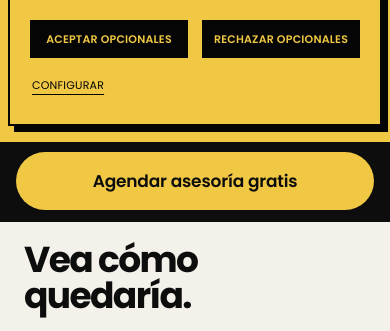
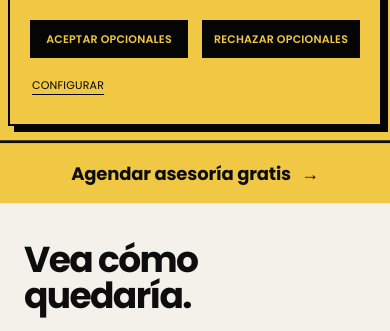
Before and after one commit to hectorvloz/indigo-estudio-web, an Astro site: page /consignatarias in a window 390 px wide. Shown: the part 710-1041 px from the top of the page. Built offline with nearby package versions, Linux system fonts and the light colour scheme; Astro itself is replaced by a stand-in of ours; no server answers.

Commit message:
Barra fija de asesoría en celular: amarilla de borde a borde, sin píldora
Co-Authored-By: Claude <noreply@anthropic.com>

```diff
--- a/src/pages/consignatarias.astro
+++ b/src/pages/consignatarias.astro
@@ -269,7 +269,7 @@ const schema = {
     </section>
   </main>
   <div class="cs-sticky is-on" data-sticky aria-hidden="true">
-    <a class="cs-button cs-button-yellow" href={booking} data-booking tabindex="-1">{cta}</a>
+    <a class="cs-button cs-button-yellow" href={booking} data-booking tabindex="-1">{cta} <span aria-hidden="true">→</span></a>
   </div>
   <script>import '../scripts/consignatarias';</script>
 </Layout>
--- a/src/styles/consignatarias.css
+++ b/src/styles/consignatarias.css
@@ -290,12 +290,14 @@
   .cs-close-foot .cs-button{width:100%}
   .cs-band-copy .cs-button,.cs-spin-cta{width:100%}
   .cs-offer-gift{font-size:14px!important}
-  .cs{padding-bottom:84px}
+  .cs{padding-bottom:64px}
   .cs-hero-cta{display:none!important}
   .cs-trust{margin-top:0!important}
-  .cs-sticky{display:block;position:fixed;left:0;right:0;bottom:0;z-index:40;padding:10px 16px calc(12px + env(safe-area-inset-bottom));background:var(--c-ink);transform:translateY(110%);transition:transform .35s var(--ease)}
+  .cs-sticky{display:block;position:fixed;left:0;right:0;bottom:0;z-index:40;background:var(--c-yellow);border-top:3px solid var(--c-ink);transform:translateY(110%);transition:transform .35s var(--ease)}
   .cs-sticky.is-on{transform:none}
-  .cs-sticky .cs-button{width:100%;min-height:56px;font-size:17px}
+  .cs-sticky .cs-button{display:flex;width:100%;min-height:60px;padding:16px 16px calc(16px + env(safe-area-inset-bottom));border-radius:0;font-size:18px;font-weight:700;gap:10px}
+  .cs-sticky .cs-button:hover{transform:none}
+  .cs-sticky .cs-button:active{background:#e3b92f}
   .cs-foot-cols{grid-template-columns:1fr 1fr}
   .cs-foot-cols p:last-child{grid-column:1/-1}
 }
```
Also changed, not shown: 3 other files.
